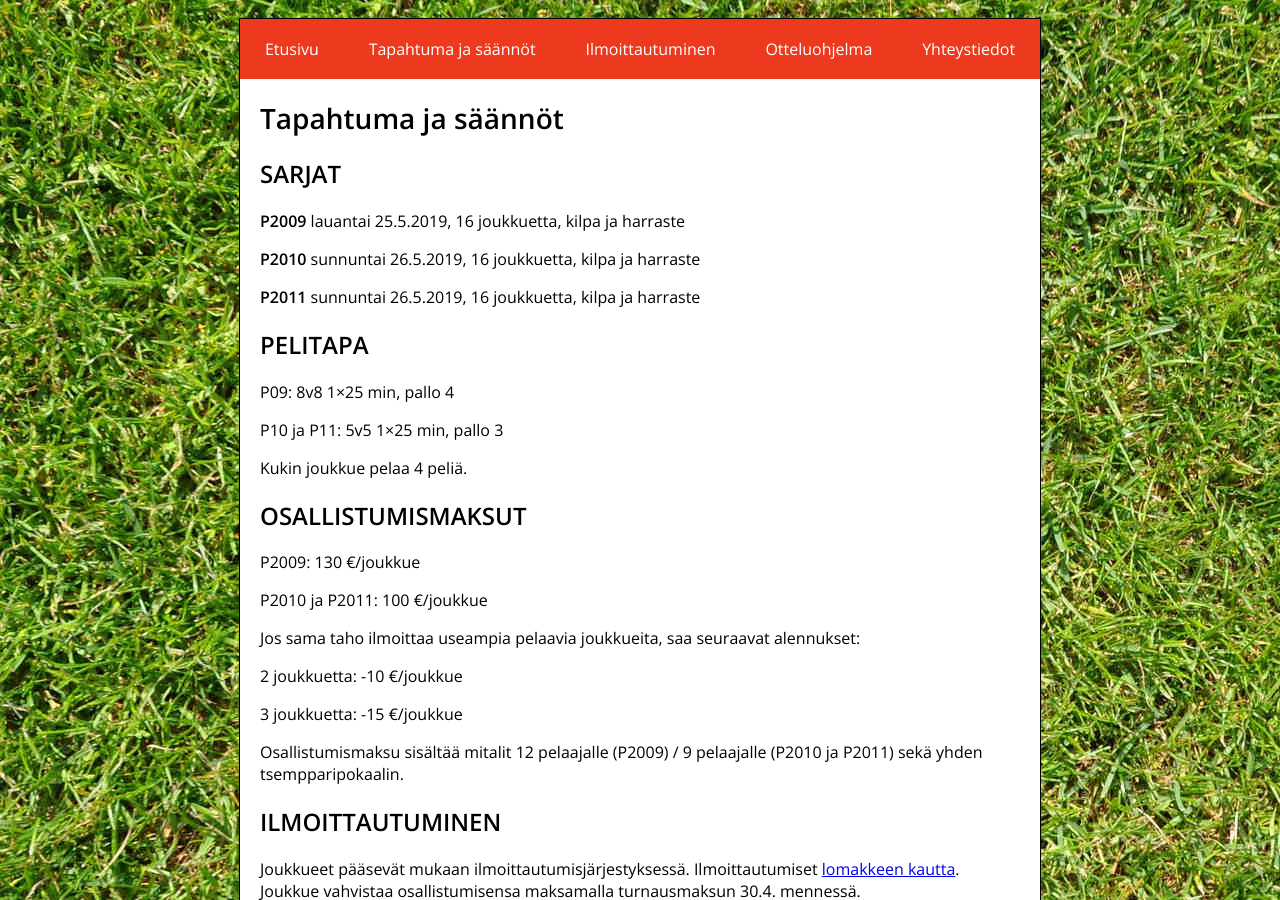
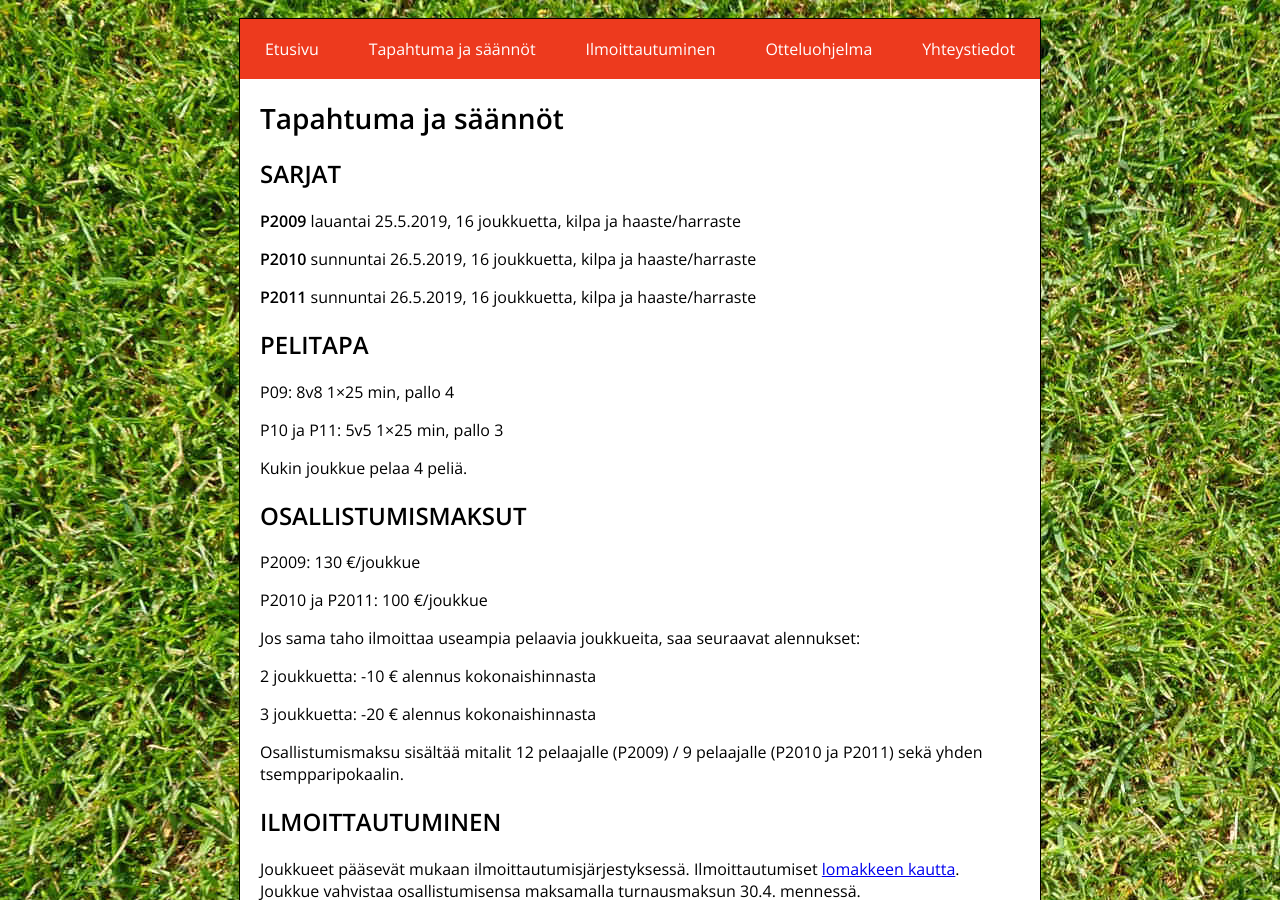
Before and after one commit to nappulatnurmella/nappulatnurmella.github.io, a Jekyll site: the page built from tapahtuma.md, in a window 1280 px wide and 900 px high. Built offline with Jekyll 4.4.1, drawn with Linux system fonts in a browser that asks for light colours; our own code applies the rules of GitHub Pages for plain Markdown files.

Commit message:
Text updates

```diff
--- a/tapahtuma.md
+++ b/tapahtuma.md
@@ -7,11 +7,11 @@ permalink: /tapahtuma/
 
 ## SARJAT
 
-**P2009** lauantai 25.5.2019, 16 joukkuetta, kilpa ja harraste
+**P2009** lauantai 25.5.2019, 16 joukkuetta, kilpa ja haaste/harraste
 
-**P2010** sunnuntai 26.5.2019, 16 joukkuetta, kilpa ja harraste
+**P2010** sunnuntai 26.5.2019, 16 joukkuetta, kilpa ja haaste/harraste
 
-**P2011** sunnuntai 26.5.2019, 16 joukkuetta, kilpa ja harraste
+**P2011** sunnuntai 26.5.2019, 16 joukkuetta, kilpa ja haaste/harraste
 
 ## PELITAPA
 
@@ -30,9 +30,9 @@ P2010 ja P2011: 100 €/joukkue
 
 Jos sama taho ilmoittaa useampia pelaavia joukkueita, saa seuraavat alennukset:
 
-2 joukkuetta: -10 €/joukkue
+2 joukkuetta: -10 € alennus kokonaishinnasta
 
-3 joukkuetta: -15 €/joukkue
+3 joukkuetta: -20 € alennus kokonaishinnasta
 
 Osallistumismaksu sisältää mitalit 12 pelaajalle (P2009) / 9
 pelaajalle (P2010 ja P2011) sekä yhden tsempparipokaalin.
```
